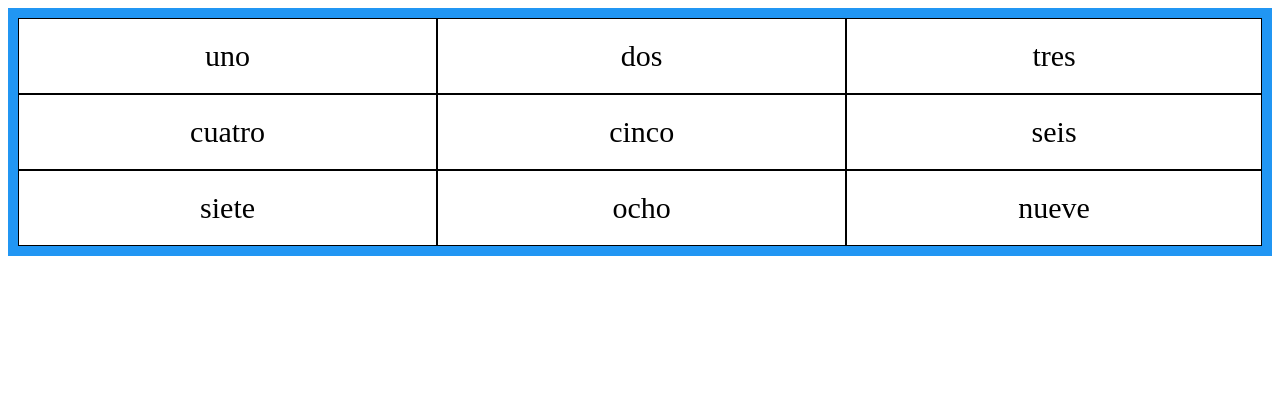
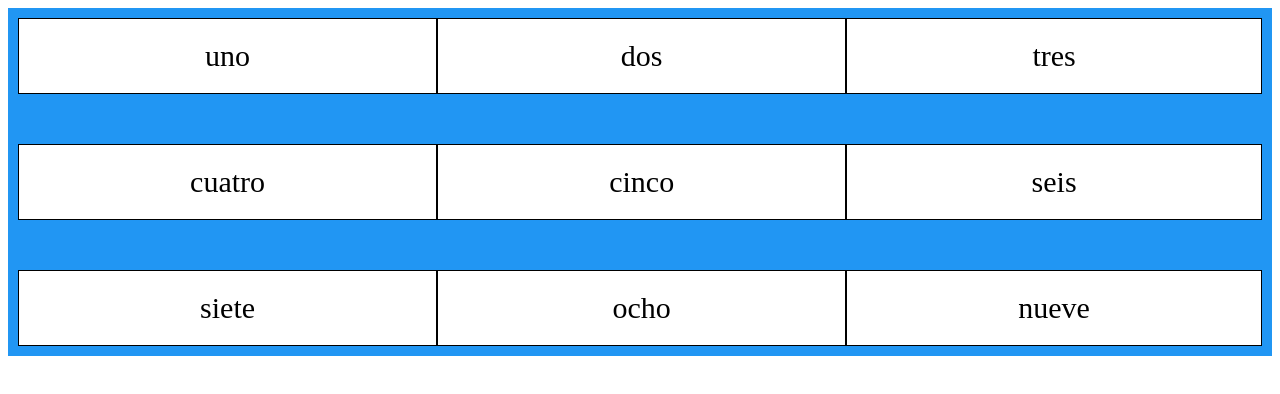
Before and after one commit to DiegoAlexanderGomezLeal/practicaGrid, a plain HTML site: page index.html in a window 1280 px wide. Drawn offline with Linux system fonts and the light colour scheme.

Commit message:
feat: :sparkles: Terminamos la configuracion de style

```diff
--- a/css/style.css
+++ b/css/style.css
@@ -1,5 +1,6 @@
 .pantalla{
     display: grid;
+    grid-row-gap: 50px;
     grid-template-columns: auto auto auto;
     background-color: #2196f3;
     padding: 10px;
```
